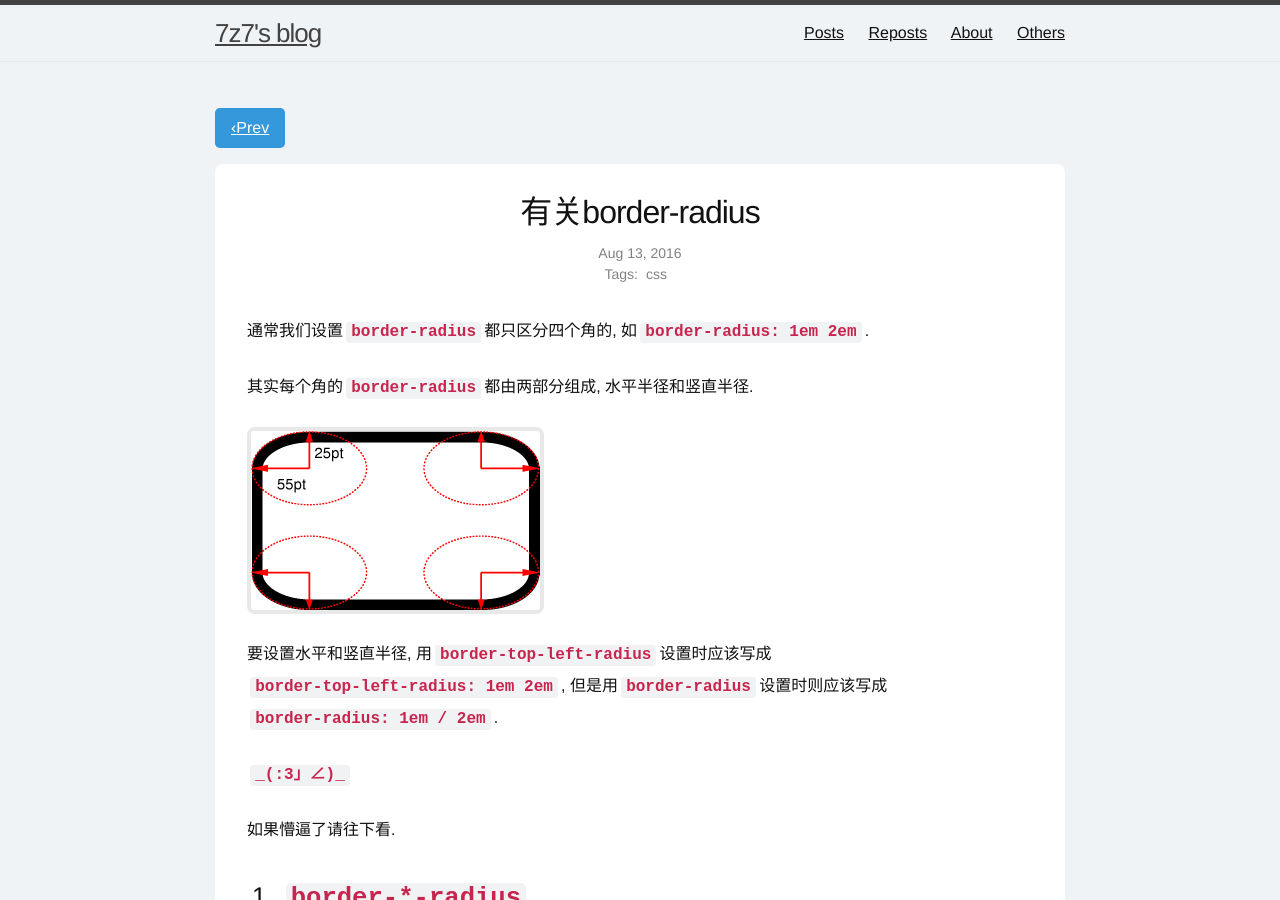
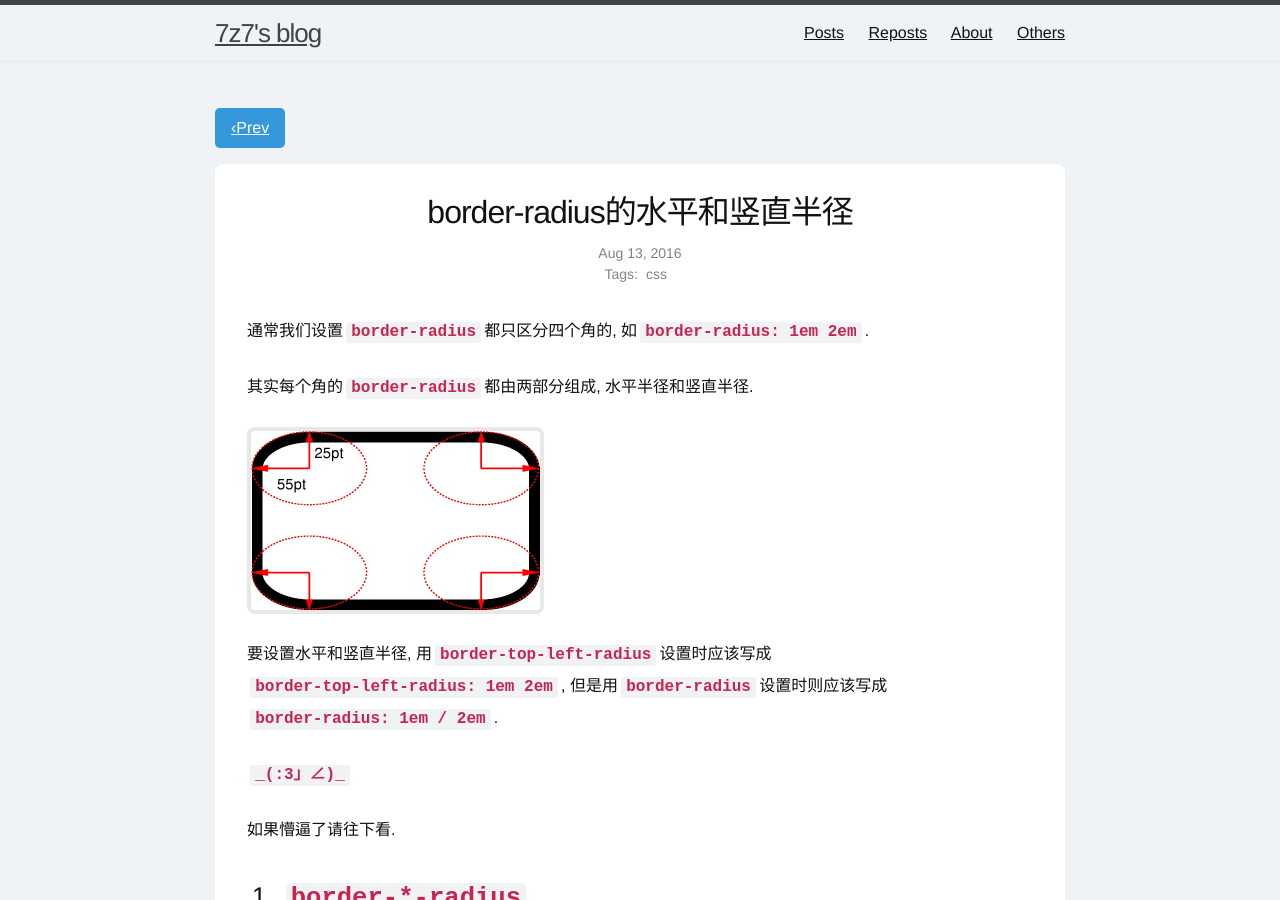
Before and after one commit to lzl124631x/lzl124631x.github.io, a Jekyll site: the page built from _posts/2016-08-13-border-radius.md, in a window 1280 px wide and 900 px high. Built offline with Jekyll 4.4.1, drawn with Linux system fonts in a browser that asks for light colours.

Commit message:
minor change

```diff
--- a/_posts/2016-08-13-border-radius.md
+++ b/_posts/2016-08-13-border-radius.md
@@ -1,6 +1,6 @@
 ---
 layout: post
-title: "有关border-radius"
+title: "border-radius的水平和竖直半径"
 date: August 13, 2016 2:50 PM
 tags: css
 ---
```
